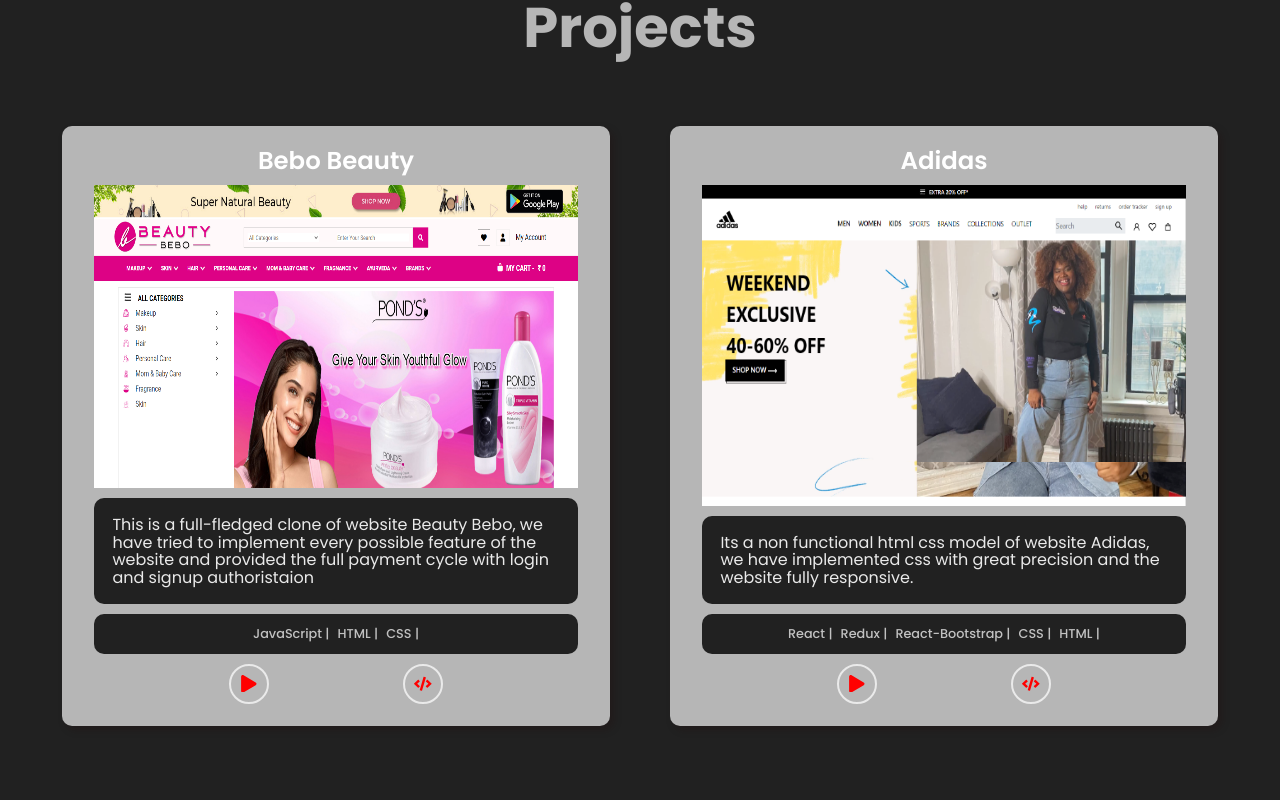
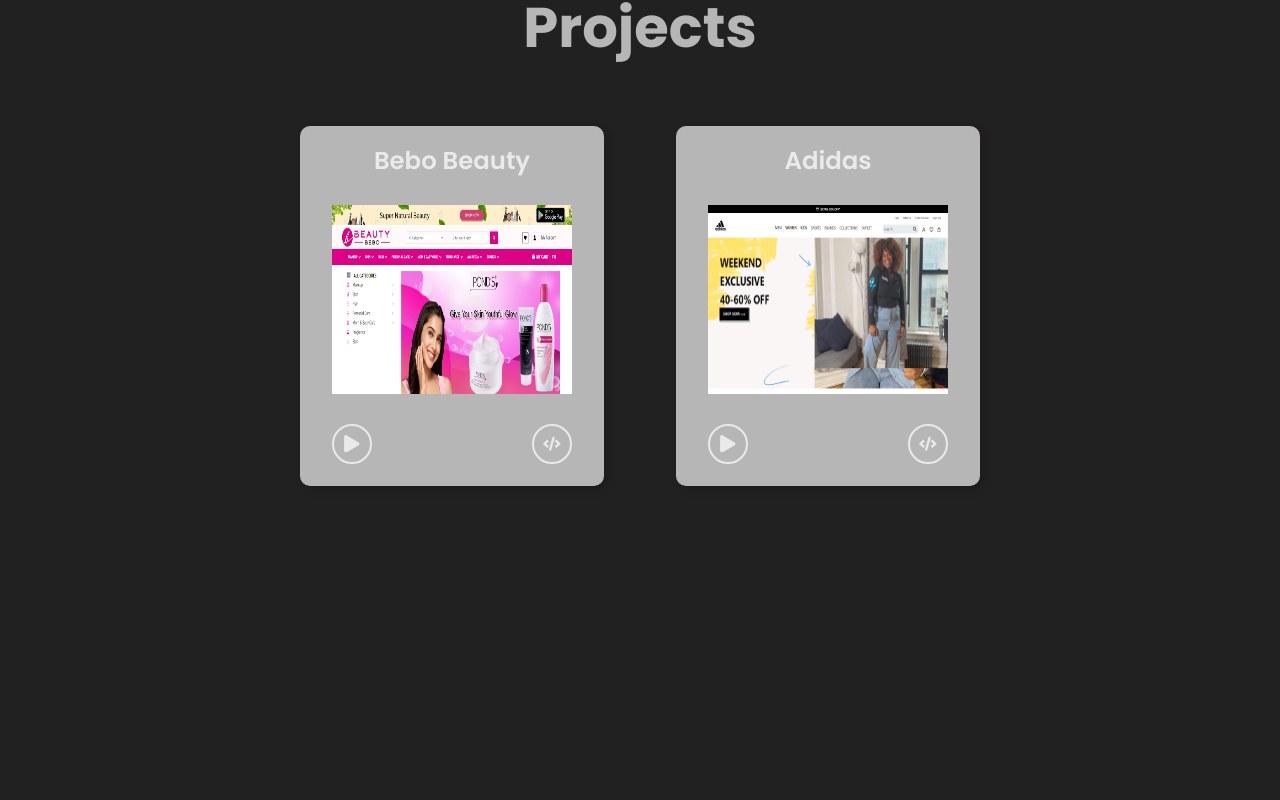
Before and after one commit to anmoljain987/new-portfolio, a React (Create React App) app: page / in a window 1280 px wide. Shown: the part 2980-3780 px from the top of the page. Built offline with nearby package versions, Linux system fonts and the light colour scheme; a web font is replaced by a local one.

Commit message:
changes project

```diff
--- a/src/components/Projects/Projects.css
+++ b/src/components/Projects/Projects.css
@@ -3,11 +3,11 @@
     flex-direction: column;
     align-items: center;
     justify-content: flex-start;
-  /* min-height: 200vh; */
+    min-height: 100vh;
     overflow-x: hidden;
     padding: 2rem;
-  /* border: 2px solid red; */
 }
+
 
 .projects--header {
     display: flex;
@@ -17,6 +17,7 @@
     margin: 1rem;
 }
 
+
 .projects--header h1 {
     margin-bottom: 40px;
     font-size: 3.5rem;
@@ -25,27 +26,18 @@
 
 .projects--body {
     width: 100%;
-  display: grid;
-  grid-template-columns: repeat(2, 1fr);
-  /* gap: 400px; */
-  /* flex-direction: column; */
+    display: flex;
+    flex-direction: column;
     align-items: center;
     justify-content: center;
-  /* border: 2px solid blue; */
 }
 
 .projects--bodyContainer {
-  /* display: flex;
+    display: flex;
     align-items: center;
-  justify-content: center; */
-  display: grid;
-  grid-template-columns: repeat(2, 1fr);
-  justify-items: center;
-  align-items: center;
-  row-gap: 100px;
-  /* gap: 4.5rem; */
-  width: 200%;
-  /* border: 2px solid green; */
+    justify-content: center;
+    gap: 4.5rem;
+    width: 100%;
 }
 
 .projects--viewAll {
@@ -74,8 +66,12 @@
     cursor: pointer;
 }
 
+
+
 @media (min-width: 992px) and (max-width: 1380px) {
+
 }
+
 
 @media screen and (max-width: 992px) {
     .projects--bodyContainer {
@@ -83,7 +79,7 @@
         flex-direction: column;
         align-items: center;
         justify-content: center;
-    width: 201%;
+        width: 100%;
     }
 }
 
@@ -110,28 +106,16 @@
     }
 }
 
-@media screen and (max-width: 475px) {
-  .projects--bodyContainer {
-    display: flex;
-    flex-direction: column;
-    align-items: center;
-    justify-content: center;
-    width: 172%;
-  }
+@media screen and (max-width: 400px) {
+
 }
 
-@media screen and (max-width: 440px) {
-  .projects--bodyContainer {
-    display: flex;
-    flex-direction: column;
-    align-items: center;
-    justify-content: center;
-    width: 140%;
-  }
+@media only screen and (min-device-width: 320px) and (max-device-width:
+  480px) and (-webkit-device-pixel-ratio: 2) and (device-aspect-ratio: 2/3) {
+
 }
 
-@media only screen and (min-device-width: 320px) and (max-device-width: 480px) and (-webkit-device-pixel-ratio: 2) and (device-aspect-ratio: 2/3) {
-}
 
 @media only screen and (device-width: 768px) {
+
 }
--- a/src/components/Projects/Projects.js
+++ b/src/components/Projects/Projects.js
@@ -1,41 +1,43 @@
-import React, { useContext } from "react";
-import { Link } from "react-router-dom";
-import { makeStyles } from "@material-ui/core/styles";
+import React,{ useContext} from 'react';
+import { Link } from 'react-router-dom'
+import { makeStyles } from '@material-ui/core/styles';
 
-import { ThemeContext } from "../../contexts/ThemeContext";
-import { projectsData } from "../../data/projectsData";
+import { ThemeContext } from '../../contexts/ThemeContext';
+import { projectsData } from '../../data/projectsData'
 import { HiArrowRight } from "react-icons/hi";
 
-import "./Projects.css";
-import SingleProject from "./SingleProject/SingleProject";
+import './Projects.css'
+import SingleProject from './SingleProject/SingleProject';
 
 function Projects() {
+
     const { theme } = useContext(ThemeContext);
 
+
     const useStyles = makeStyles(() => ({
-    viewAllBtn: {
+        viewAllBtn : {
             color: theme.tertiary,
             backgroundColor: theme.primary,
-      transition: "color 0.2s",
+            transition: 'color 0.2s',
             "&:hover": {
                 color: theme.secondary,
                 backgroundColor: theme.primary,
+            }
         },
-    },
-    viewArr: {
+        viewArr : {
             color: theme.tertiary,
             backgroundColor: theme.secondary70,
-      width: "40px",
-      height: "40px",
-      padding: "0.5rem",
-      fontSize: "1.05rem",
-      borderRadius: "50%",
-      cursor: "pointer",
-      transition: "background-color 0.2s",
+            width: '40px',
+            height: '40px',
+            padding: '0.5rem',
+            fontSize: '1.05rem',
+            borderRadius: '50%',
+            cursor: 'pointer',
+            transition: 'background-color 0.2s',
             "&:hover": {
                 color: theme.tertiary,
                 backgroundColor: theme.secondary,
-      },
+            }
         },
     }));
 
@@ -44,17 +46,13 @@
     return (
         <>
             {projectsData.length > 0 && (
-        <div
-          className="projects"
-          id="projects"
-          style={{ backgroundColor: theme.secondary }}
-        >
+                <div className="projects" id="projects" style={{backgroundColor: theme.secondary}}>
                     <div className="projects--header">
-            <h1 style={{ color: theme.primary }}>Projects</h1>
+                        <h1 style={{color: theme.primary}}>Projects</h1>
                     </div>
                     <div className="projects--body">
                         <div className="projects--bodyContainer">
-              {projectsData.slice(0, 4).map((project) => (
+                            {projectsData.slice(0, 3).map(project => (
                                 <SingleProject
                                     theme={theme}
                                     key={project.id}
@@ -69,7 +67,7 @@
                             ))}
                         </div>
 
-            {/* {projectsData.length > 3 && (
+                        {projectsData.length > 3 && (
                             <div className="projects--viewAll">
                                 <Link to="/projects">
                                     <button className={classes.viewAllBtn}>
@@ -78,12 +76,13 @@
                                     </button>
                                 </Link>
                             </div>
-                        )} */}
+                        )}
                     </div>
                 </div>
             )}
+
         </>
-  );
+    )
 }
 
-export default Projects;
+export default Projects
--- a/src/components/Projects/SingleProject/SingleProject.css
+++ b/src/components/Projects/SingleProject/SingleProject.css
@@ -1,7 +1,7 @@
 .singleProject {
     box-shadow: 4px 4px 8px rgba(36, 3, 3, 0.2);
-  width: 90%;
-  height: 600px;
+    width: 304px;
+    height: 360px;
     border-radius: 10px;
     display: flex;
     flex-direction: column;
@@ -11,22 +11,11 @@
     position: relative;
     cursor: pointer;
     overflow: hidden;
-  /* border: 2px solid yellow; */
-
-  transition: ease-in-out 0.4s;
 }
 
-.singleProject:hover {
-  /* transform: scale(1.2); */
-
-  top: -5px;
-  left: -5px;
-  box-shadow: 8px 8px 8px gray;
-}
 .projectContent {
     display: flex;
     flex-direction: column;
-  gap: 10px;
     align-items: center;
     justify-content: space-between;
     width: 100%;
@@ -48,20 +37,15 @@
     transition: opacity 0.7s 0.3s;
 }
 
-/* .singleProject:hover img{
+.singleProject:hover img{
     opacity: 0;
-} */
+}
 
 .project--showcaseBtn {
     display: flex;
     align-items: center;
-  justify-content: space-evenly;
+    justify-content: space-between;
     width: 100%;
-}
-
-.icon {
-  color: white;
-  border: 2px solid white;
 }
 
 .project--showcaseBtn > a {
@@ -70,20 +54,21 @@
     transition: transform 0.5s 0.3s;
 }
 
-/* .project--showcaseBtn a:nth-child(2) {
+.singleProject:hover .project--showcaseBtn a:nth-child(2) {
     transform: translateX(-140px) scale(1.1) !important;
-} */
+}
 
-.singleProject .project--desc {
-  /* position: absolute; */
-  width: 100%;
-  height: auto;
+
+.singleProject .project--desc{
+    position: absolute;
+    width: 95%;
+    height: 160px;
     left: 0;
-  bottom: 20px;
-  /* transform: translate(-110%,40%); */
-  padding: 18px;
-  border-radius: 10px;
-  /* transition: transform 0.9s; */
+    top: 0;
+    transform: translate(-110%,40%);
+    padding: 15px;
+    border-radius: 0 20px 20px 0;
+    transition: transform 0.9s;
     line-height: 110%;
     display: flex;
     align-items: center;
@@ -91,29 +76,29 @@
     font-family: var(--primaryFont);
 }
 
-/* .singleProject .project--desc{
+.singleProject:hover .project--desc{
     transform: translate(-2%,40%);
-} */
+}
 
-.singleProject .project--lang {
-  /* position: absolute; */
+.singleProject .project--lang{
+    position: absolute;
     bottom: 20px;
     right: 0;
-  width: 100%;
+    width: 140px;
     font-size: 0.8rem;
     display: flex;
     justify-content: center;
     gap: 0.5rem;
-  flex-direction: row;
-  border-radius: 10px 10px;
-  /* transform: translateX(100%); */
+    flex-direction: column;
+    border-radius: 10px 0 0 10px;
+    transform: translateX(100%);
     transition: transform 0.5s 0.3s;
     padding: 0.825rem;
 }
 
-/* .singleProject .project--lang{
+.singleProject:hover .project--lang{
     transform: translateX(0);
-} */
+}
 
 .project--lang > span {
     font-family: var(--primaryFont);
--- a/src/components/Projects/SingleProject/SingleProject.js
+++ b/src/components/Projects/SingleProject/SingleProject.js
@@ -1,34 +1,34 @@
-import React from "react";
-import { makeStyles } from "@material-ui/core/styles";
-import { FaPlay, FaCode } from "react-icons/fa";
-import Fade from "react-reveal/Fade";
+import React from 'react';
+import { makeStyles } from '@material-ui/core/styles';
+import { FaPlay, FaCode } from 'react-icons/fa';
+import Fade from 'react-reveal/Fade';
 
-import placeholder from "../../../assets/png/placeholder.png";
-import "./SingleProject.css";
+import placeholder from '../../../assets/png/placeholder.png';
+import './SingleProject.css';
 
 function SingleProject({ id, name, desc, tags, code, demo, image, theme }) {
     const useStyles = makeStyles((t) => ({
         iconBtn: {
-      display: "flex",
-      alignItems: "center",
-      justifyContent: "center",
+            display: 'flex',
+            alignItems: 'center',
+            justifyContent: 'center',
             width: 40,
             height: 40,
             borderRadius: 50,
             border: `2px solid ${theme.tertiary}`,
             color: theme.tertiary,
-      transition: "all 0.2s",
-      "&:hover": {
+            transition: 'all 0.2s',
+            '&:hover': {
                 backgroundColor: theme.secondary,
                 color: theme.primary,
-        transform: "scale(1.1)",
+                transform: 'scale(1.1)',
                 border: `2px solid ${theme.secondary}`,
             },
         },
         icon: {
-      fontSize: "1.1rem",
-      transition: "all 0.2s",
-      "&:hover": {},
+            fontSize: '1.1rem',
+            transition: 'all 0.2s',
+            '&:hover': {},
         },
     }));
 
@@ -38,20 +38,60 @@
         <Fade bottom>
             <div
                 key={id}
-        className="singleProject"
+                className='singleProject'
                 style={{ backgroundColor: theme.primary400 }}
             >
-        <div className="projectContent">
+                <div className='projectContent'>
                     <h2
-            id={name.replace(" ", "-").toLowerCase()}
-            style={{ color: "white" }}
+                        id={name.replace(' ', '-').toLowerCase()}
+                        style={{ color: theme.tertiary }}
                     >
                         {name}
                     </h2>
                     <img src={image ? image : placeholder} alt={name} />
-
+                    <div className='project--showcaseBtn'>
+                        <a
+                            href={demo}
+                            target='_blank'
+                            rel='noreferrer'
+                            className={classes.iconBtn}
+                            aria-labelledby={`${name
+                                .replace(' ', '-')
+                                .toLowerCase()} ${name
+                                .replace(' ', '-')
+                                .toLowerCase()}-demo`}
+                        >
+                            <FaPlay
+                                id={`${name
+                                    .replace(' ', '-')
+                                    .toLowerCase()}-demo`}
+                                className={classes.icon}
+                                aria-label='Demo'
+                            />
+                        </a>
+                        <a
+                            href={code}
+                            target='_blank'
+                            rel='noreferrer'
+                            className={classes.iconBtn}
+                            aria-labelledby={`${name
+                                .replace(' ', '-')
+                                .toLowerCase()} ${name
+                                .replace(' ', '-')
+                                .toLowerCase()}-code`}
+                        >
+                            <FaCode
+                                id={`${name
+                                    .replace(' ', '-')
+                                    .toLowerCase()}-code`}
+                                className={classes.icon}
+                                aria-label='Code'
+                            />
+                        </a>
+                    </div>
+                </div>
                 <p
-            className="project--desc"
+                    className='project--desc'
                     style={{
                         background: theme.secondary,
                         color: theme.tertiary,
@@ -60,51 +100,15 @@
                     {desc}
                 </p>
                 <div
-            className="project--lang"
+                    className='project--lang'
                     style={{
                         background: theme.secondary,
                         color: theme.tertiary80,
                     }}
                 >
                     {tags.map((tag, id) => (
-              <span key={id}>{tag} | </span>
+                        <span key={id}>{tag}</span>
                     ))}
-          </div>
-
-          <div className="project--showcaseBtn">
-            <a
-              href={demo}
-              target="_blank"
-              rel="noreferrer"
-              className={classes.iconBtn}
-              aria-labelledby={`${name.replace(" ", "-").toLowerCase()} ${name
-                .replace(" ", "-")
-                .toLowerCase()}-demo`}
-            >
-              <FaPlay
-                id={`${name.replace(" ", "-").toLowerCase()}-demo`}
-                className={classes.icon}
-                aria-label="Demo"
-                style={{color:"red"}}
-              />
-            </a>
-            <a
-              href={code}
-              target="_blank"
-              rel="noreferrer"
-              className={classes.iconBtn}
-              aria-labelledby={`${name.replace(" ", "-").toLowerCase()} ${name
-                .replace(" ", "-")
-                .toLowerCase()}-code`}
-            >
-              <FaCode
-                id={`${name.replace(" ", "-").toLowerCase()}-code`}
-                className={classes.icon}
-                aria-label="Code"
-                style={{color:"red"}}
-              />
-            </a>
-          </div>
                 </div>
             </div>
         </Fade>
```
Also changed, not shown: src/data/projectsData.js (+0 -9 lines), 1 other file (tests, documents, lock files or other folders). Lines whose indentation alone changed are shown as unchanged.
